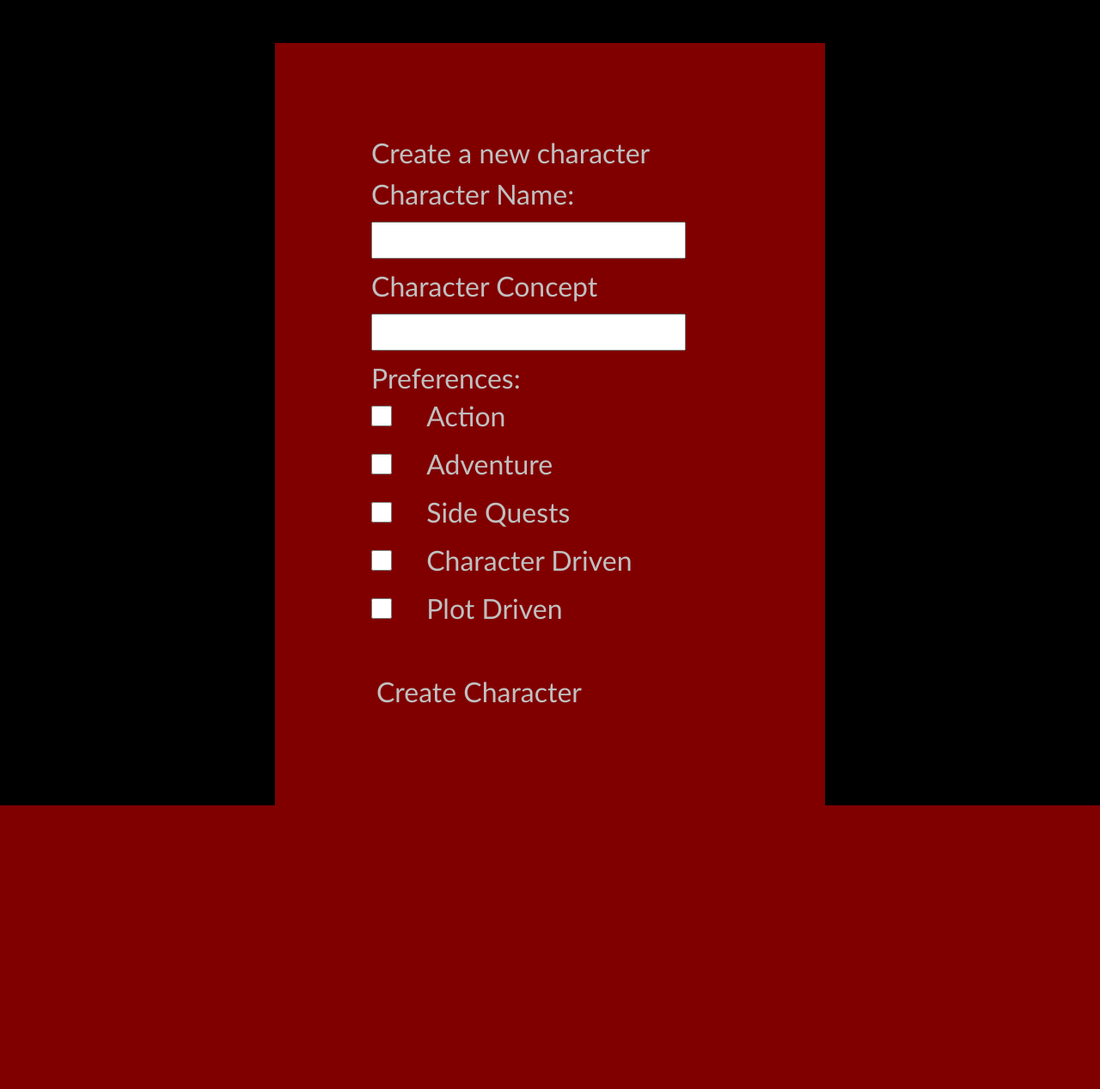
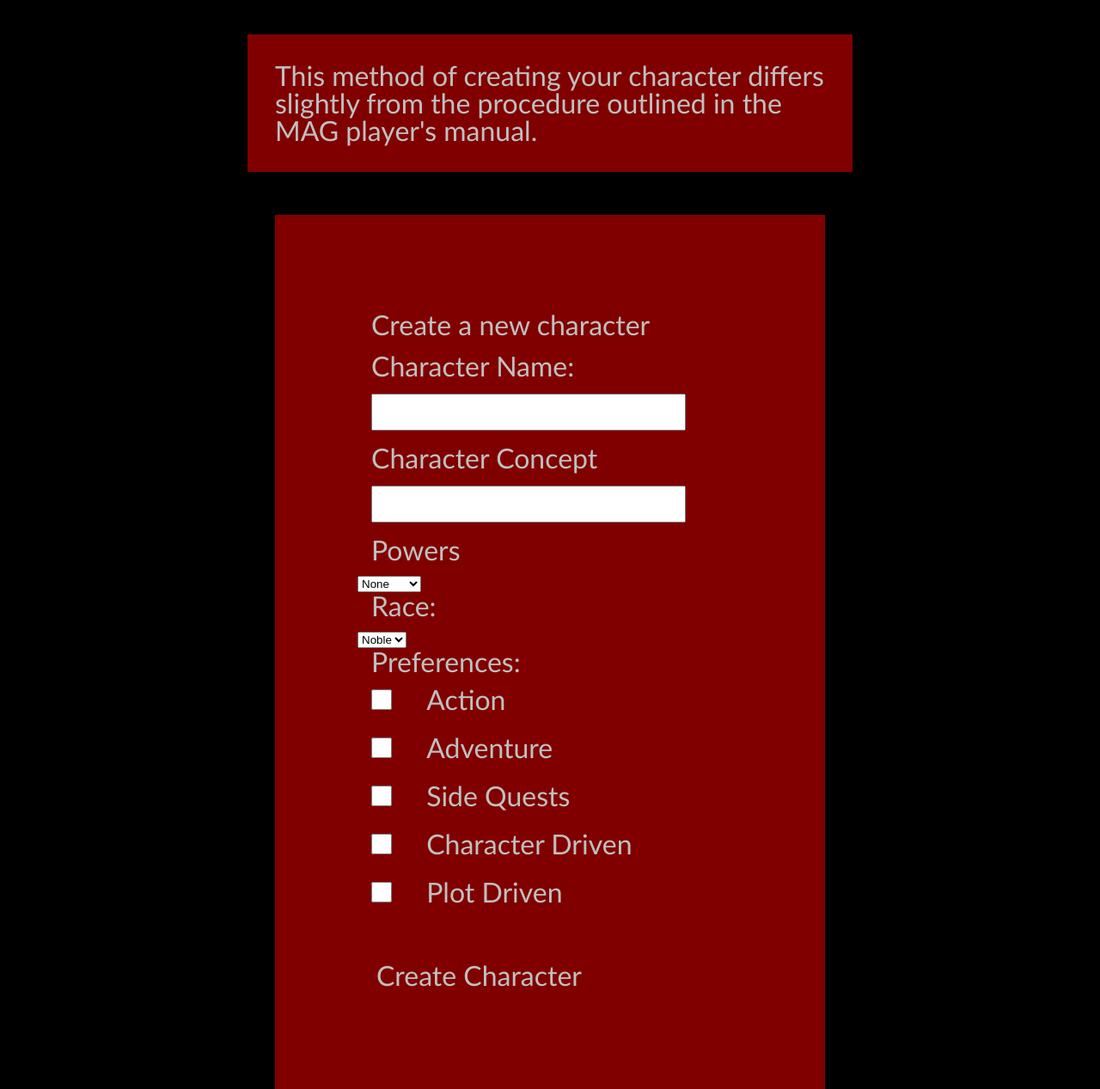
Before and after one commit to carston-work/mag-char-creation, a Flask app: template app/characters/templates/new_character.html in a window 1280 px wide. Shown: the part 96-1363 px from the top of the page at 86% size. Before the commit the page ends 1033 px from the top, so only its background shows below. Run offline with Flask 2, Linux system fonts and the light colour scheme; the template is opened without the code that fills it: values that come from a table or form of the project are taken from there, others are empty; parts of the project's set-up code (start-up, migrations or seed data) failed here and were passed over; some libraries are stand-ins or nearby versions.

Commit message:
Finally updating the character creation to actually create a character.

```diff
--- a/app/characters/forms.py
+++ b/app/characters/forms.py
@@ -1,7 +1,8 @@
 from flask_wtf import FlaskForm
 from wtforms import widgets
-from wtforms.fields import StringField, SubmitField, SelectMultipleField
-from wtforms.validators import InputRequired, DataRequired, ValidationError
+from wtforms.fields import StringField, SubmitField, SelectMultipleField, IntegerField, SelectField
+from wtforms.validators import InputRequired, DataRequired, Length
+from wtforms.widgets.core import Input
 
 
 class MultiCheckBoxField(SelectMultipleField):
@@ -13,12 +14,109 @@ class CharacterForm(FlaskForm):
     name = StringField("Character Name: ",
                         validators=[
                             InputRequired("Your character must have a name"),
-                            DataRequired("Your character's name cannot be blank")
+                            DataRequired("Your character's name cannot be blank"),
+                            Length(min=1, max=30, message="This field must contain between 1 and 30 characters")
                         ])
     concept = StringField("Character Concept",
                         validators=[
                             InputRequired("Your character must have a concept"),
-                            DataRequired("Your character's concept cannot be blank")
+                            DataRequired("Your character's concept cannot be blank"),
+                            Length(min=1, max=40, message="This field must contain between 1 and 40 characters")
                         ])
     preferences = MultiCheckBoxField("Preferences: ", choices=[("action",'Action'), ("adventure",'Adventure'), ("side-quests",'Side Quests'), ("character-driven","Character Driven"), ("plot-driven",'Plot Driven')])
+    race = SelectField("Race: ", choices=[('noble', "Noble"),('skaa', "Skaa"),('terris', "Terris")], validators=[
+        InputRequired("This field must be filled"),
+        DataRequired('This field must be filled'),
+    ])
+    sex = StringField("Gender: ", validators=[
+        InputRequired("This field must be filled"),
+        DataRequired('This field must be filled'),
+        Length(min=1, max=10, message="This field must contain between 1 and 10 characters")
+    ])
+    age = IntegerField("Age: ", validators=[
+        InputRequired("This field must be filled"),
+        DataRequired("This field must be filled")],
+        default=25,)
+    height = IntegerField("Height: ", validators=[
+        InputRequired("This field must be filled"),
+        DataRequired("This field must be filled")],
+        default=65)
+    weight = IntegerField("Weight: ", validators=[
+        InputRequired("This field must be filled"),
+        DataRequired("This field must be filled")],
+        default=100)
+    physique = IntegerField("Physique", validators=[
+        InputRequired("This field must be filled"),
+        DataRequired("This field must be filled")],
+        default=2)
+    charm = IntegerField("Charm: ", validators=[
+        InputRequired("This field must be filled"),
+        DataRequired("This field must be filled")],
+        default=2)
+    wits = IntegerField("Wits: ", validators=[
+        InputRequired("This field must be filled"),
+        DataRequired("This field must be filled")],
+        default=2)
+    resources = IntegerField("Resources: ", validators=[
+        InputRequired("This field must be filled"),
+        DataRequired("This field must be filled")],
+        default=2)
+    influence = IntegerField("Influence: ", validators=[
+        InputRequired("This field must be filled"),
+        DataRequired("This field must be filled")],
+        default=2)
+    spirit = IntegerField("Spirit: ", validators=[
+        InputRequired("This field must be filled"),
+        DataRequired("This field must be filled")],
+        default=2)
+    health = IntegerField("Health: ", validators=[
+        InputRequired("This field must be filled"),
+        DataRequired("This field must be filled")],
+        default=4)
+    reputation = IntegerField("Reputation: ", validators=[
+        InputRequired("This field must be filled"),
+        DataRequired("This field must be filled")],
+        default=4)
+    willpower = IntegerField("Willpower: ", validators=[
+        InputRequired("This field must be filled"),
+        DataRequired("This field must be filled")],
+        default=4)
+    drive = StringField("Drive: ", validators=[
+        InputRequired("This field must be filled"),
+        DataRequired('This field must be filled'),
+        Length(min=1, max=40, message="This field must contain between 1 and 40 characters")
+    ])
+    profession = StringField("Profession: ", validators=[
+        InputRequired("This field must be filled"),
+        DataRequired('This field must be filled'),
+        Length(min=1, max=40, message="This field must contain between 1 and 40 characters")
+    ])
+    specialty = StringField("Specialty: ", validators=[
+        InputRequired("This field must be filled"),
+        DataRequired('This field must be filled'),
+        Length(min=1, max=40, message="This field must contain between 1 and 40 characters")
+    ])
+    feature = StringField("Distinguishing Feature: ", validators=[
+        InputRequired("This field must be filled"),
+        DataRequired('This field must be filled'),
+        Length(min=1, max=40, message="This field must contain between 1 and 40 characters")
+    ])
+    personality = StringField("Personality: ", validators=[
+        InputRequired("This field must be filled"),
+        DataRequired('This field must be filled'),
+        Length(min=1, max=40, message="This field must contain between 1 and 40 characters")
+    ])
+    tragedy = StringField("Tragedy: ", validators=[
+        InputRequired("This field must be filled"),
+        DataRequired('This field must be filled'),
+        Length(min=1, max=128, message="This field must contain between 1 and 128 characters")
+    ])
+    destiny = StringField("Destiny: ", validators=[
+        InputRequired("This field must be filled"),
+        DataRequired('This field must be filled'),
+        Length(min=1, max=128, message="This field must contain between 1 and 128 characters")
+    ])
+    powers = SelectField("Powers", choices=[("none", "None"), ("mimicry", "Mimicry"), ("misting", "Misting"), ("mistborn", "Mistborn"), ("keeper", "Keeper")], validators=[
+        InputRequired("This field must be filled")
+    ])
     submit = SubmitField("Create Character")
--- a/app/characters/templates/new_character.html
+++ b/app/characters/templates/new_character.html
@@ -3,6 +3,9 @@
 {% block title %}New Character{% endblock %}
 
 {% block content %}
+    <div>
+        This method of creating your character differs slightly from the procedure outlined in the MAG player's manual.
+    </div>
     <form method="POST">
         {{ form.csrf_token }}
         <h2>Create a new character</h2>
@@ -26,6 +29,17 @@
             </ul>
         {% endif %}
         <br>
+        {{ form.powers.label }} <br>
+        {{ form.powers }}
+        <br>
+        {{ form.race.label }} <br>
+        {{ form.race }}
+        <br>
+
+
+
+
+
         {{ form.preferences.label }} <br>
         {% for choice in form.preferences %}
             {{ choice }}
@@ -42,4 +56,46 @@
         <br>
         {{ form.submit(class='submit') }}
     </form>
+    <script>
+        powers = document.getElementById('powers')
+        race = document.getElementById('race')
+        powers.addEventListener('change', (event) => {
+            for (let i=race.length-1; i>=0; i--) {
+                race.remove(i)
+            }
+            if (powers.value === 'mimicry') {
+                kandra = document.createElement('option')
+                kandra.textContent = 'Kandra'
+                kandra.value = 'kandra'
+                race.add(kandra)
+            } else if (powers.value === 'misting' || powers.value === 'mistborn') {
+                skaa = document.createElement('option')
+                noble = document.createElement('option')
+                skaa.textContent = "Skaa"
+                skaa.value = 'skaa'
+                noble.textContent = "Noble"
+                noble.value = "noble"
+                race.add(noble)
+                race.add(skaa)
+            } else if (powers.value === 'keeper') {
+                terris = document.createElement('option')
+                terris.textContent = "Terris"
+                terris.value = "terris"
+                race.add(terris)
+            } else {
+                skaa = document.createElement('option')
+                noble = document.createElement('option')
+                skaa.textContent = "Skaa"
+                skaa.value = 'skaa'
+                noble.textContent = "Noble"
+                noble.value = "noble"
+                race.add(noble)
+                race.add(skaa)
+                terris = document.createElement('option')
+                terris.textContent = "Terris"
+                terris.value = "terris"
+                race.add(terris)
+            }
+        })
+    </script>
 {% endblock %}
--- a/app/crews/views.py
+++ b/app/crews/views.py
@@ -68,7 +68,7 @@ def search(char_prefs=0):
 @login_required
 def send_request(crew_id):
     form = RequestForm()
-    chars = [(str(char.character_id), char.name) for char in current_user.characters]
+    chars = [(str(char.character_id), char.name) for char in current_user.characters if not char.crew]
     form.character_id.choices = chars
 
     if form.validate_on_submit():
--- a/setup.py
+++ b/setup.py
@@ -5,14 +5,12 @@ app = create_app()
 app.app_context().push()
 
 def reset():
-    from app.models import User, Character
+    from app.models import User
     from app.mystuff import owner_password
     db.drop_all()
     db.create_all()
     owner = User('cheat-commando', owner_password)
-    simon = Character(1, 'Simon', 'Renegade Haze-killer', 31)
     db.session.add(owner)
-    db.session.add(simon)
     db.session.commit()
 
 if __name__ == '__main__':
```
Also changed, not shown: app/models.py (+102 -2 lines).
